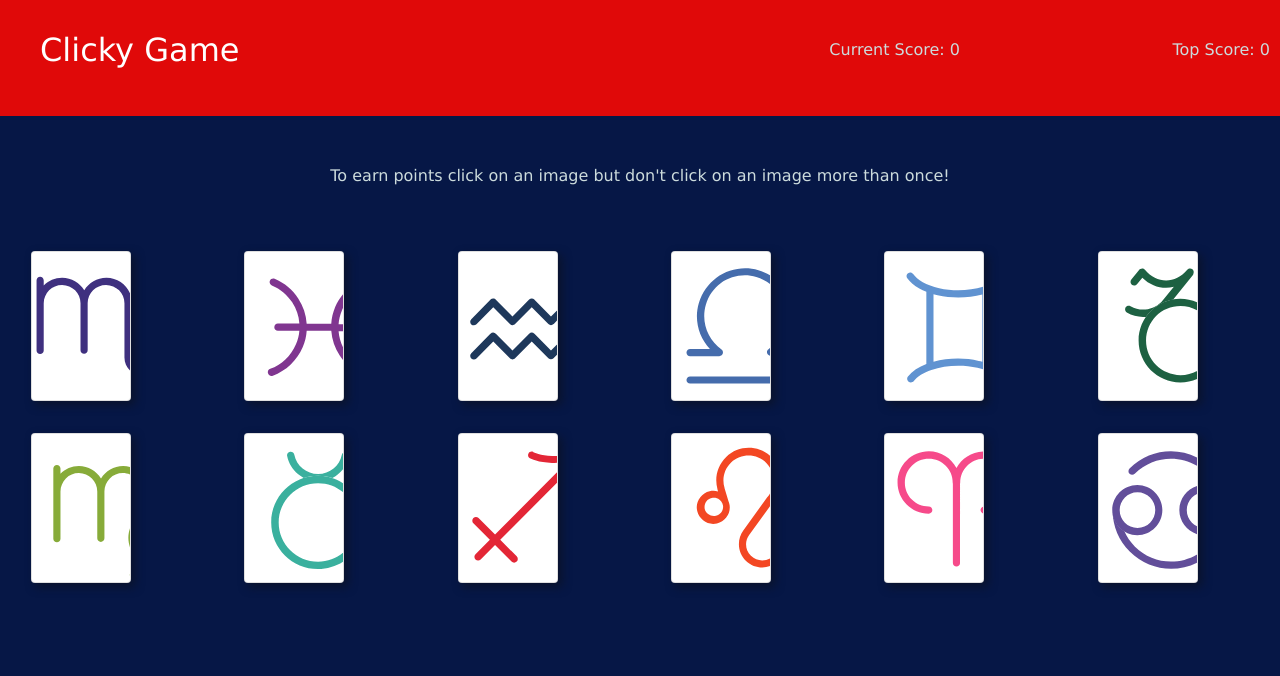
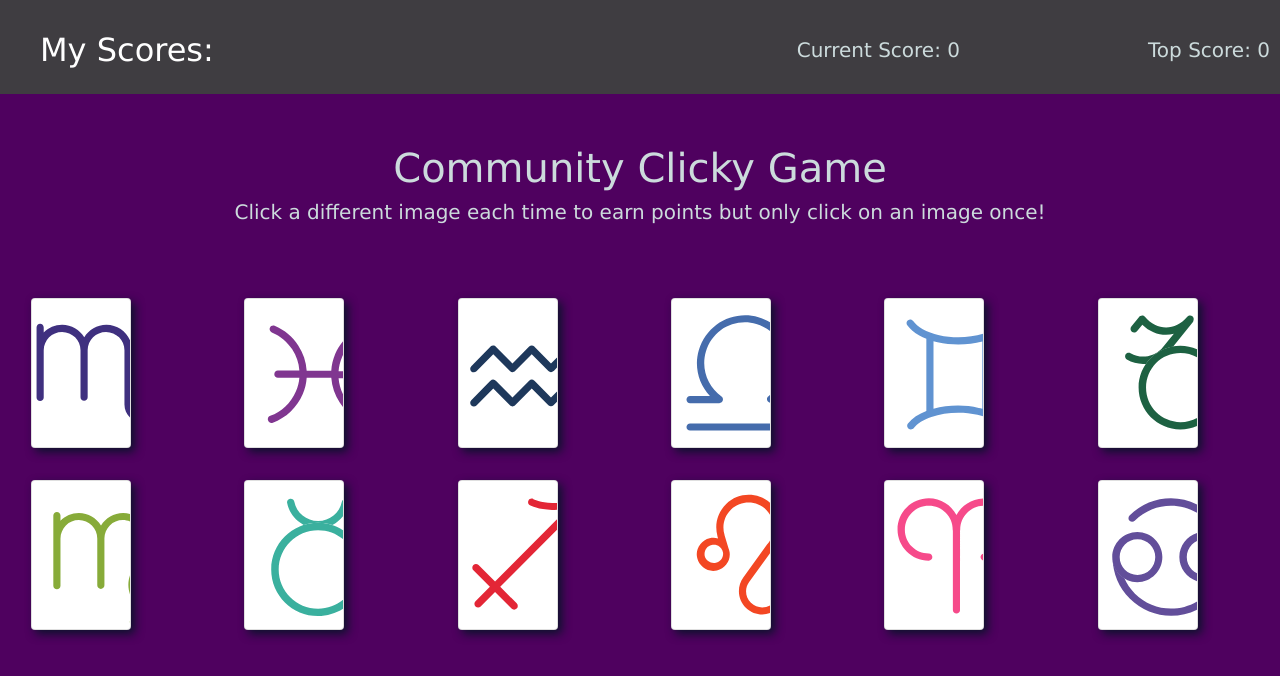
Before and after one commit to ceq2000/CCG, a React (Create React App) app: page / in a window 1280 px wide. Shown: the top 676 px of the page. Built offline with nearby package versions, Linux system fonts and the light colour scheme; the HTML template or start-up script is replaced by a standard one.

Commit message:
several minor changes to nav

```diff
--- a/src/App.css
+++ b/src/App.css
@@ -2,4 +2,5 @@
   width: 100%;
   text-align: center;
   margin-bottom: 50px;
+  font-size: larger;
 }
--- a/src/App.js
+++ b/src/App.js
@@ -36,7 +36,7 @@ class App extends Component {
     const newScore = this.state.currentScore + 1;
     this.setState({
       currentScore: newScore,
-      message: "Very good! Keep it up."
+      message: "Keep it up!"
     });
     if (newScore >= this.state.highScore) {
       this.setState({ highScore: newScore });
@@ -48,7 +48,7 @@ class App extends Component {
     this.setState({
       currentScore: 0,
       highScore: this.state.highScore,
-      message: "Good game. Don't give up!",
+      message: "Don't give up!",
       clicked: []
     });
     this.handleShuffle();
@@ -63,14 +63,15 @@ class App extends Component {
     return (
       <Wrapper>
         <Nav
-          title="Clicky Game"
+          title="My Scores:"
           score={this.state.currentScore}
           highScore={this.state.highScore}
           message={this.state.message}
         />
 
         <Title>
-          To earn points click on an image but don't click on an image more than once!
+          <h1>Community Clicky Game</h1>
+          <h5>Click a different image each time to earn points but only click on an image once!</h5>
         </Title>
         {this.state.characters.map(character => (
           <CharacterCard
--- a/src/components/Nav/Nav.css
+++ b/src/components/Nav/Nav.css
@@ -3,15 +3,15 @@ nav {
   font-size: 2rem;
   color: #ccdbdc;
   margin-bottom: 50px;
-  background-color: #e00909;
-  height: auto;
+  background-color: rgb(63, 61, 65);
+  height: 2.5cm;
   font-family: Verdana;
 }
 
 #gameScore,
 #highScore,
 #message {
-  font-size: 1rem;
+  font-size: 1.25rem;
   padding-right: 10px;
 }
 
@@ -21,7 +21,7 @@ nav {
 }
 
 #message {
-  color: red;
+  color: white;
   text-align: center;
 }
 
--- a/src/components/Title/Title.css
+++ b/src/components/Title/Title.css
@@ -1,8 +1,8 @@
 .title {
   width: 100%;
   text-align: right;
-    font-size: 1rem;
-    color: #CCDBDC;
+  font-size: 0.5rem;
+  color: #ccdbdc;
   margin-bottom: 50px;
   padding-left: 3%;
   padding-right: 3%;
--- a/src/components/Wrapper/Wrapper.css
+++ b/src/components/Wrapper/Wrapper.css
@@ -1,5 +1,6 @@
+/* wrapper for main body */
 .wrapper {
-    background: rgb(6, 23, 70);
+  background: rgb(79, 1, 95);
   height: 100%;
   display: flex;
   flex-flow: row wrap;
```
Also changed, not shown: src/components/Nav/Nav.js (+0 -9 lines), 1 other file (tests, documents, lock files or other folders). Lines whose indentation alone changed are shown as unchanged.
